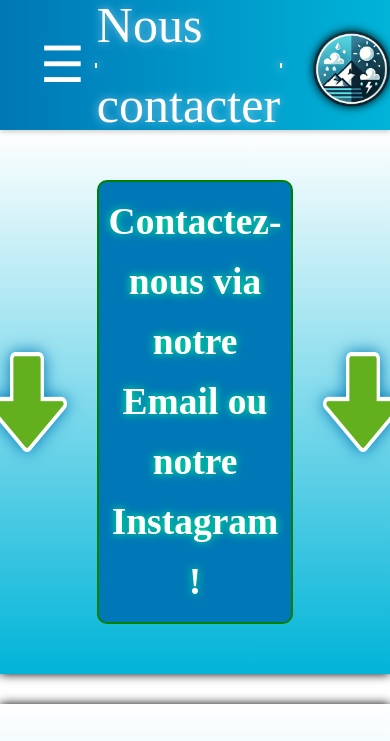
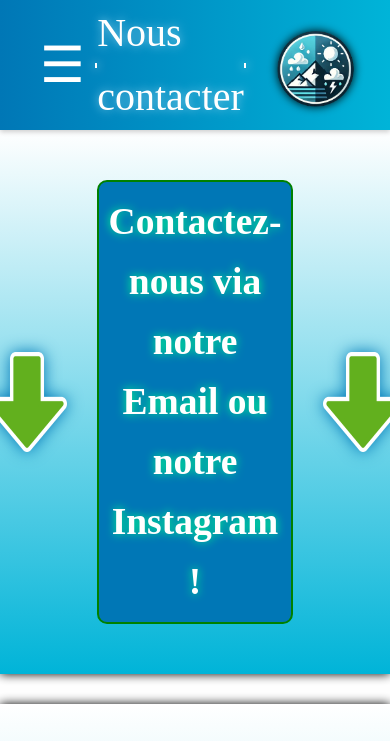
Before and after one commit to MAN-CIEL/MeteoConfort-front-end, a plain HTML site: page MétéoConfort/contacts.html in a window 390 px wide. Shown: the top 741 px of the page. Drawn offline with Linux system fonts and the light colour scheme; a web font is replaced by a local one.

Commit message:
Update contacts.css
gérer responsivité pour écran 1280px

```diff
--- a/MétéoConfort/contacts.css
+++ b/MétéoConfort/contacts.css
@@ -277,6 +277,9 @@ footer {
 	.nav hr {
 		width: 250px;
 	}
+	.nav h1 {
+		font-size: 40px;
+	}
 	header {
 		font-size: 20px;
 		padding: 50px;
```
